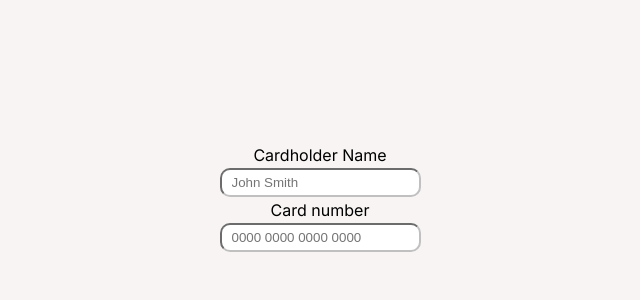
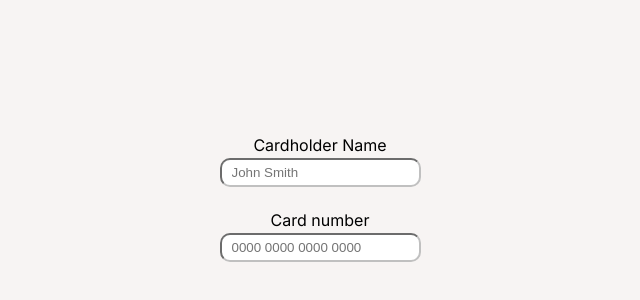
Before and after one commit to martastarnawska/card-validator, a React (Create React App) app: page / in a window 1280 px wide. Shown: the part 198-498 px from the top of the page, without its empty margins (320-960 px from the left). Built offline with nearby package versions, Linux system fonts and the light colour scheme.

Commit message:
add spacing between form fields

```diff
--- a/src/App.scss
+++ b/src/App.scss
@@ -12,9 +12,10 @@
   justify-content: center;
 }
 
-.Form {
+.Field {
   display: flex;
   flex-direction: column;
+  margin: 20px;
 }
 
 .Input {
--- a/src/CardNumberInput.tsx
+++ b/src/CardNumberInput.tsx
@@ -21,7 +21,7 @@ const CardNumberInput = () => {
   }
 
   return (
-    <>
+    <div className="Field">
       <label htmlFor="card_number">Card number</label>
       <input
         type="text"
@@ -38,7 +38,7 @@ const CardNumberInput = () => {
       <p className={isCardNumValid ? "Input__message" : "Input__message Input__message--invalid"}>
         {validationMessage}
       </p>
-  </>
+  </div>
   )
 
 }
--- a/src/CardholderNameInput.tsx
+++ b/src/CardholderNameInput.tsx
@@ -21,7 +21,7 @@ const CardholderNameInput = () => {
   }
 
   return (
-    <>
+    <div className="Field">
       <label htmlFor="cardholder_name">
         Cardholder Name
       </label>
@@ -38,7 +38,7 @@ const CardholderNameInput = () => {
       <p className={isNameValid ? "Input__message" : "Input__message Input__message--invalid"}>
         {validationMessage}
       </p>
-    </>
+    </div>
   )
 
 }
```
